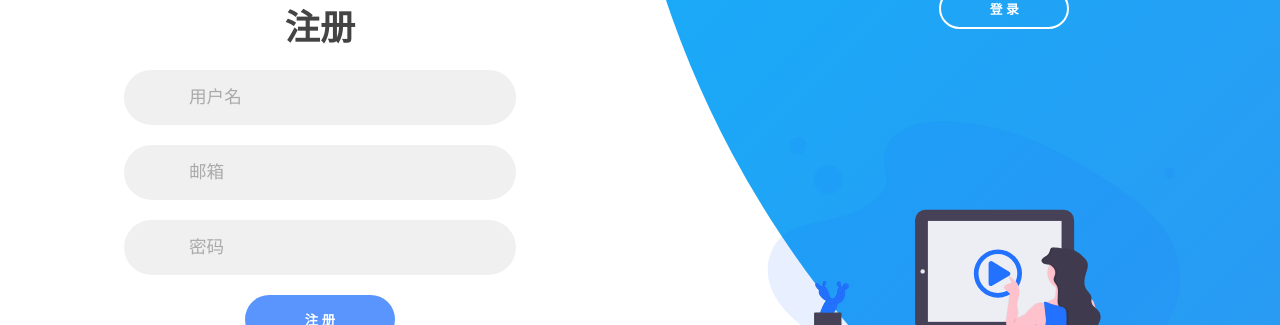
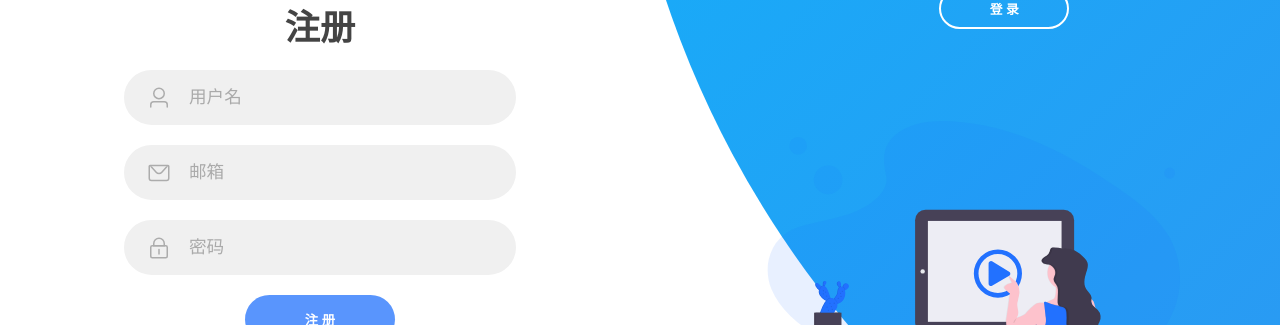
Before and after one commit to AmaneChan/frontend-monitor, a Vue app in the folder packages/frontend/: page /entry in a window 1280 px wide. Both pictures are taken after a click on the button "注 册". Shown: the part 238-563 px from the top of the page. Built offline with nearby package versions, Linux system fonts and the light colour scheme.

Commit message:
feat: tweak entry

```diff
--- a/packages/frontend/src/view/Entry.vue
+++ b/packages/frontend/src/view/Entry.vue
@@ -1,7 +1,27 @@
 <script lang="ts" setup>
-import { ref } from 'vue'
+import { reactive, ref } from 'vue'
 
 const signUpMode = ref(false)
+
+const inputContent = reactive({
+	login: {
+		username: '',
+		pwd: '',
+	},
+	register: {
+		username: '',
+		pwd: '',
+		email: '',
+	},
+})
+
+function login() {
+
+}
+
+function register() {
+
+}
 </script>
 
 <template>
@@ -20,15 +40,27 @@ const signUpMode = ref(false)
 						登录
 					</h2>
 					<div class="input-field">
-						<i class="fas fa-user"></i>
+						<el-icon
+							:size="24"
+							class="input-icon"
+						>
+							<User />
+						</el-icon>
 						<input
+							v-model="inputContent.login.username"
 							type="text"
 							placeholder="用户名"
 						/>
 					</div>
 					<div class="input-field">
-						<i class="fas fa-lock"></i>
+						<el-icon
+							:size="24"
+							class="input-icon"
+						>
+							<Lock />
+						</el-icon>
 						<input
+							v-model="inputContent.login.pwd"
 							type="password"
 							placeholder="密码"
 						/>
@@ -37,6 +69,7 @@ const signUpMode = ref(false)
 						type="submit"
 						value="登 录"
 						class="btn solid"
+						@click="login"
 					/>
 				</form>
 				<form
@@ -47,22 +80,40 @@ const signUpMode = ref(false)
 						注册
 					</h2>
 					<div class="input-field">
-						<i class="fas fa-user"></i>
+						<el-icon
+							:size="24"
+							class="input-icon"
+						>
+							<User />
+						</el-icon>
 						<input
+							v-model="inputContent.register.username"
 							type="text"
 							placeholder="用户名"
 						/>
 					</div>
 					<div class="input-field">
-						<i class="fas fa-envelope"></i>
+						<el-icon
+							:size="24"
+							class="input-icon"
+						>
+							<Message />
+						</el-icon>
 						<input
+							v-model="inputContent.register.email"
 							type="email"
 							placeholder="邮箱"
 						/>
 					</div>
 					<div class="input-field">
-						<i class="fas fa-lock"></i>
+						<el-icon
+							:size="24"
+							class="input-icon"
+						>
+							<Lock />
+						</el-icon>
 						<input
+							v-model="inputContent.register.pwd"
 							type="password"
 							placeholder="密码"
 						/>
@@ -71,6 +122,7 @@ const signUpMode = ref(false)
 						type="submit"
 						class="btn"
 						value="注 册"
+						@click="register"
 					/>
 				</form>
 			</div>
@@ -122,6 +174,11 @@ const signUpMode = ref(false)
 </template>
 
 <style scoped>
+.input-icon {
+	width: 100%;
+	height: 100%;
+}
+
 .container {
 	position: relative;
 	width: 100%;
--- a/packages/frontend/vite.config.ts
+++ b/packages/frontend/vite.config.ts
@@ -4,4 +4,7 @@ import vue from '@vitejs/plugin-vue'
 // https://vitejs.dev/config/
 export default defineConfig({
 	plugins: [vue()],
+	server: {
+		port: 3001,
+	},
 })
```
Also changed, not shown: packages/frontend/src/stores/user.ts (added, +19 -0 lines).
